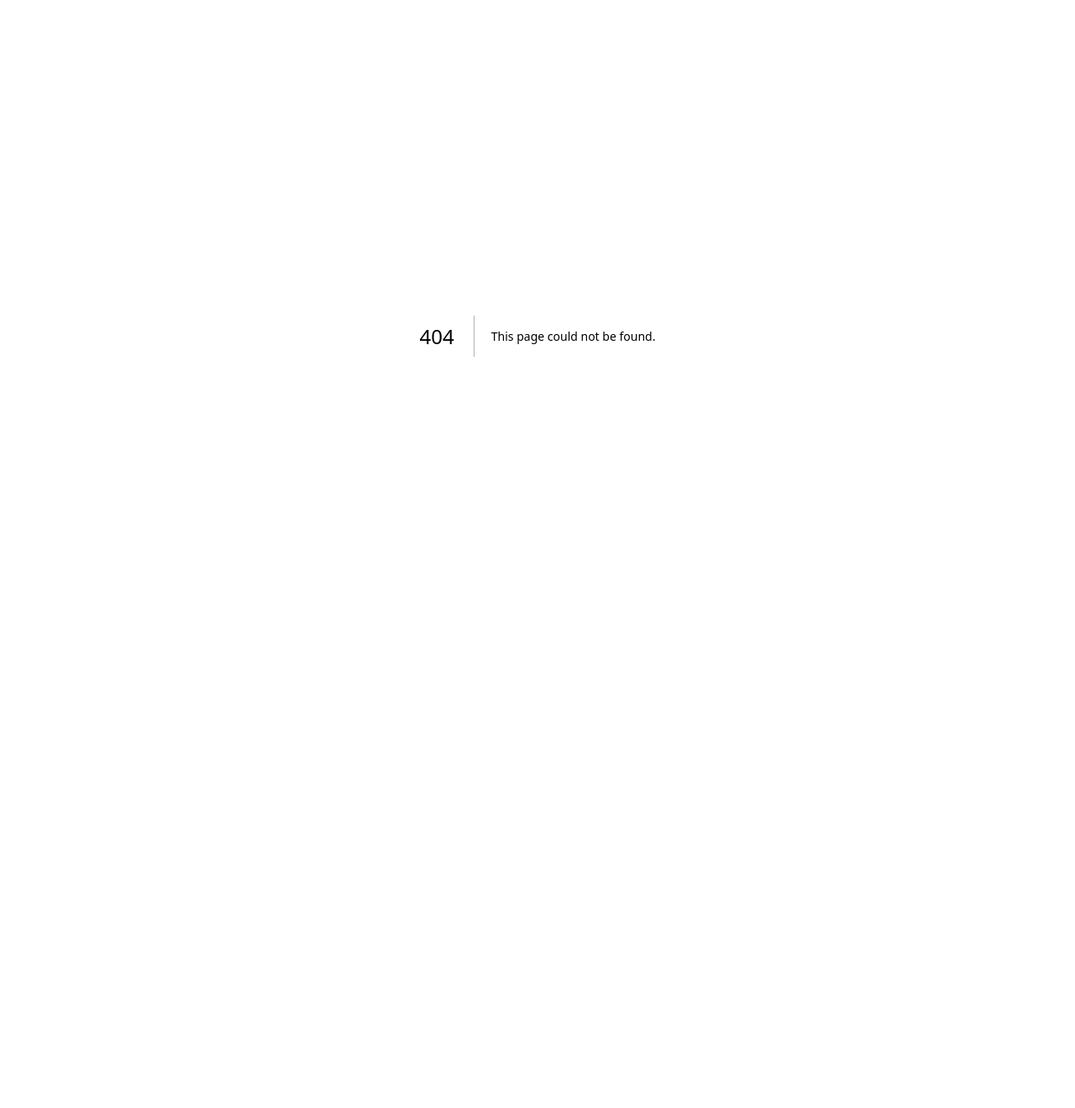
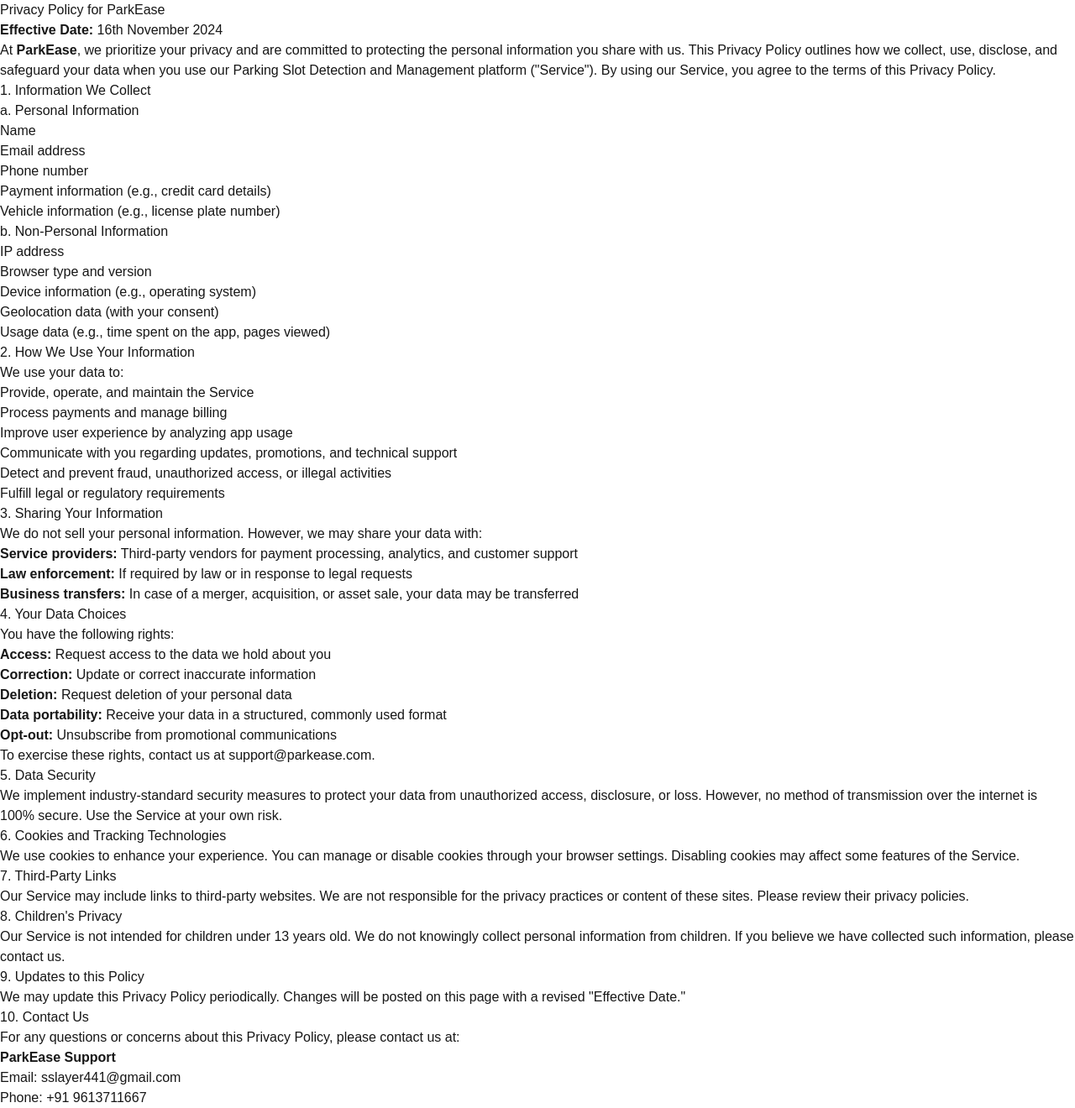
Before and after one commit to Park-Ease/ParkEase-Web-App, a Next.js app: page /privacy-policy in a window 1280 px wide. Before the commit this address had no page. Shown: the whole page at 84% size. Before the commit the page ends 800 px from the top, so only its background shows below. Built offline with nearby package versions, Linux system fonts and the light colour scheme; a web font is replaced by a local one.

Commit message:
Added privacy policy page

```diff
--- /dev/null
+++ b/src/app/privacy-policy/page.jsx
@@ -0,0 +1,105 @@
+import React from 'react';
+
+const PrivacyPolicy = () => {
+  return (
+    <div className="privacy-policy">
+      <h1>Privacy Policy for ParkEase</h1>
+      <p><strong>Effective Date:</strong> 16th November 2024</p>
+
+      <p>
+        At <strong>ParkEase</strong>, we prioritize your privacy and are committed to protecting the personal information
+        you share with us. This Privacy Policy outlines how we collect, use, disclose, and safeguard your data when you
+        use our Parking Slot Detection and Management platform ("Service"). By using our Service, you agree to the terms of this Privacy Policy.
+      </p>
+
+      <h2>1. Information We Collect</h2>
+      <h3>a. Personal Information</h3>
+      <ul>
+        <li>Name</li>
+        <li>Email address</li>
+        <li>Phone number</li>
+        <li>Payment information (e.g., credit card details)</li>
+        <li>Vehicle information (e.g., license plate number)</li>
+      </ul>
+      <h3>b. Non-Personal Information</h3>
+      <ul>
+        <li>IP address</li>
+        <li>Browser type and version</li>
+        <li>Device information (e.g., operating system)</li>
+        <li>Geolocation data (with your consent)</li>
+        <li>Usage data (e.g., time spent on the app, pages viewed)</li>
+      </ul>
+
+      <h2>2. How We Use Your Information</h2>
+      <p>We use your data to:</p>
+      <ul>
+        <li>Provide, operate, and maintain the Service</li>
+        <li>Process payments and manage billing</li>
+        <li>Improve user experience by analyzing app usage</li>
+        <li>Communicate with you regarding updates, promotions, and technical support</li>
+        <li>Detect and prevent fraud, unauthorized access, or illegal activities</li>
+        <li>Fulfill legal or regulatory requirements</li>
+      </ul>
+
+      <h2>3. Sharing Your Information</h2>
+      <p>We do not sell your personal information. However, we may share your data with:</p>
+      <ul>
+        <li><strong>Service providers:</strong> Third-party vendors for payment processing, analytics, and customer support</li>
+        <li><strong>Law enforcement:</strong> If required by law or in response to legal requests</li>
+        <li><strong>Business transfers:</strong> In case of a merger, acquisition, or asset sale, your data may be transferred</li>
+      </ul>
+
+      <h2>4. Your Data Choices</h2>
+      <p>You have the following rights:</p>
+      <ul>
+        <li><strong>Access:</strong> Request access to the data we hold about you</li>
+        <li><strong>Correction:</strong> Update or correct inaccurate information</li>
+        <li><strong>Deletion:</strong> Request deletion of your personal data</li>
+        <li><strong>Data portability:</strong> Receive your data in a structured, commonly used format</li>
+        <li><strong>Opt-out:</strong> Unsubscribe from promotional communications</li>
+      </ul>
+      <p>To exercise these rights, contact us at <a href="mailto:support@parkease.com">support@parkease.com</a>.</p>
+
+      <h2>5. Data Security</h2>
+      <p>
+        We implement industry-standard security measures to protect your data from unauthorized access, disclosure, or loss.
+        However, no method of transmission over the internet is 100% secure. Use the Service at your own risk.
+      </p>
+
+      <h2>6. Cookies and Tracking Technologies</h2>
+      <p>
+        We use cookies to enhance your experience. You can manage or disable cookies through your browser settings.
+        Disabling cookies may affect some features of the Service.
+      </p>
+
+      <h2>7. Third-Party Links</h2>
+      <p>
+        Our Service may include links to third-party websites. We are not responsible for the privacy practices or content
+        of these sites. Please review their privacy policies.
+      </p>
+
+      <h2>8. Children's Privacy</h2>
+      <p>
+        Our Service is not intended for children under 13 years old. We do not knowingly collect personal information from
+        children. If you believe we have collected such information, please contact us.
+      </p>
+
+      <h2>9. Updates to this Policy</h2>
+      <p>
+        We may update this Privacy Policy periodically. Changes will be posted on this page with a revised "Effective Date."
+      </p>
+
+      <h2>10. Contact Us</h2>
+      <p>
+        For any questions or concerns about this Privacy Policy, please contact us at:
+      </p>
+      <p>
+        <strong>ParkEase Support</strong> <br />
+        Email: <a href="mailto:sslayer441@gmail.com">sslayer441@gmail.com</a> <br />
+        Phone: +91 9613711667
+      </p>
+    </div>
+  );
+};
+
+export default PrivacyPolicy;
```
